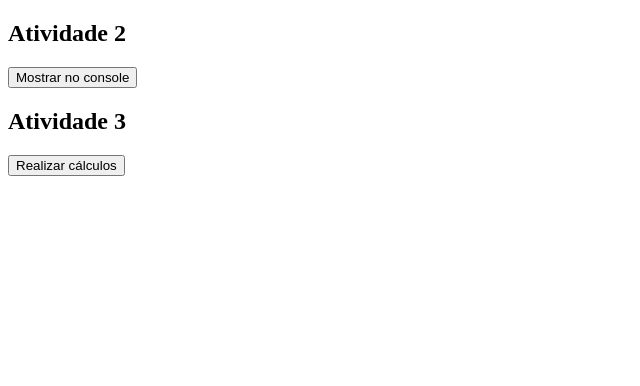
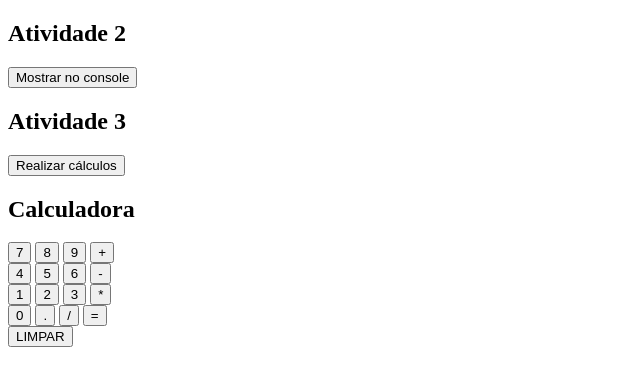
Before and after one commit to tskistner/curso-html, a plain HTML site: page JavaScript/atividades/atividades.html in a window 1280 px wide. Shown: the whole page, without its empty margins (0-640 px from the left). Drawn offline with Linux system fonts and the light colour scheme.

Commit message:
aula 2 de javascript

```diff
--- a/JavaScript/atividades/atividades.html
+++ b/JavaScript/atividades/atividades.html
@@ -12,5 +12,30 @@
 
     <h2>Atividade 3</h2>
     <button onclick="realizarCalculos()">Realizar cálculos</button>
+
+    <h2>Calculadora</h2>
+    <button onclick="guardarNumero('7')">7</button>
+    <button onclick="guardarNumero('8')">8</button>
+    <button onclick="guardarNumero('9')">9</button>
+    <button onclick="guardarOperacao('+')">+</button>
+    <br/>
+    <button onclick="guardarNumero('4')">4</button>
+    <button onclick="guardarNumero('5')">5</button>
+    <button onclick="guardarNumero('6')">6</button>
+    <button onclick="guardarOperacao('-')">-</button>
+    <br/>
+    <button onclick="guardarNumero('1')">1</button>
+    <button onclick="guardarNumero('2')">2</button>
+    <button onclick="guardarNumero('3')">3</button>
+    <button onclick="guardarOperacao('*')">*</button>
+    <br/>
+    <button onclick="guardarNumero('0')">0</button>
+    <button onclick="guardarNumero('.')">.</button>
+    <button onclick="guardarOperacao('/')">/</button>
+    <button onclick="calcular()">=</button>
+    <br/>
+    <button onclick="limpar()">LIMPAR</button>
+
+
 </body>
 </html>
--- a/JavaScript/atividades/atividades.js
+++ b/JavaScript/atividades/atividades.js
@@ -9,29 +9,73 @@ function exibirMensagem() {
 
 //Exercício 3 - Calculadora
 function realizarCalculos() {
-    let numero1 = 10 , numero2 = 5;
-    somar(numero1,numero2);
-    subtrair(numero1,numero2);
-    dividir(numero1,numero2);
-    multiplicar(numero1,numero2);
+    let numero1 = parseInt(prompt('Informe o primeiro valor'));
+    let numero2 = parseInt(prompt('Informe o segundo valor'));
+    somar(numero1, numero2);
+    subtrair(numero1, numero2);
+    dividir(numero1, numero2);
+    multiplicar(numero1, numero2);
 }
 
 function somar(valor1, valor2) {
     let resultado = valor1 + valor2;
-    console.log('O resultado da soma entre '+valor1+' e '+valor2+' é: '+resultado);
+    console.log('O resultado da soma entre ' + valor1 + ' e ' + valor2 + ' é: ' + resultado);
 }
 
 function subtrair(valor1, valor2) {
     let resultado = valor1 - valor2;
-    console.log('O resultado da subtração entre '+valor1+' e '+valor2+' é: '+resultado);
+    console.log('O resultado da subtração entre ' + valor1 + ' e ' + valor2 + ' é: ' + resultado);
 }
 
 function dividir(valor1, valor2) {
     let resultado = valor1 / valor2;
-    console.log('O resultado da divisão entre '+valor1+' e '+valor2+' é: '+resultado);
+    console.log('O resultado da divisão entre ' + valor1 + ' e ' + valor2 + ' é: ' + resultado);
 }
 
 function multiplicar(valor1, valor2) {
     let resultado = valor1 * valor2;
-    console.log('O resultado da multiplicação entre '+valor1+' e '+valor2+' é: '+resultado);
+    console.log('O resultado da multiplicação entre ' + valor1 + ' e ' + valor2 + ' é: ' + resultado);
 }
+
+//Calculadora "funcional"
+var valor1 = '';
+var valor2 = '';
+var operacao = '';
+const qtdCasaDecimal = 2;
+
+function guardarNumero(valor) {
+    if (!operacao) {
+        valor1 += valor;
+        console.log(valor1);
+    } else {
+        valor2 += valor;
+        console.log(valor2);
+    }
+}
+
+function guardarOperacao(operacaoE) {
+    operacao = operacaoE;
+}
+
+function limpar() {
+    valor1 = '';
+    valor2 = '';
+    operacao = '';
+}
+
+function calcular() {
+    valor1 = parseFloat(valor1);
+    valor2 = parseFloat(valor2);
+    let resultado;
+    if (operacao == '+') {
+        resultado = valor1 + valor2;
+    } else if (operacao == '-') {
+        resultado = valor1 - valor2;
+    } else if (operacao == '*') {
+        resultado = valor1 * valor2;
+    } else if (operacao == '/') {
+        resultado = valor1 / valor2;
+    }
+    alert('Resultado: ' + resultado);
+    limpar();
+}
```
